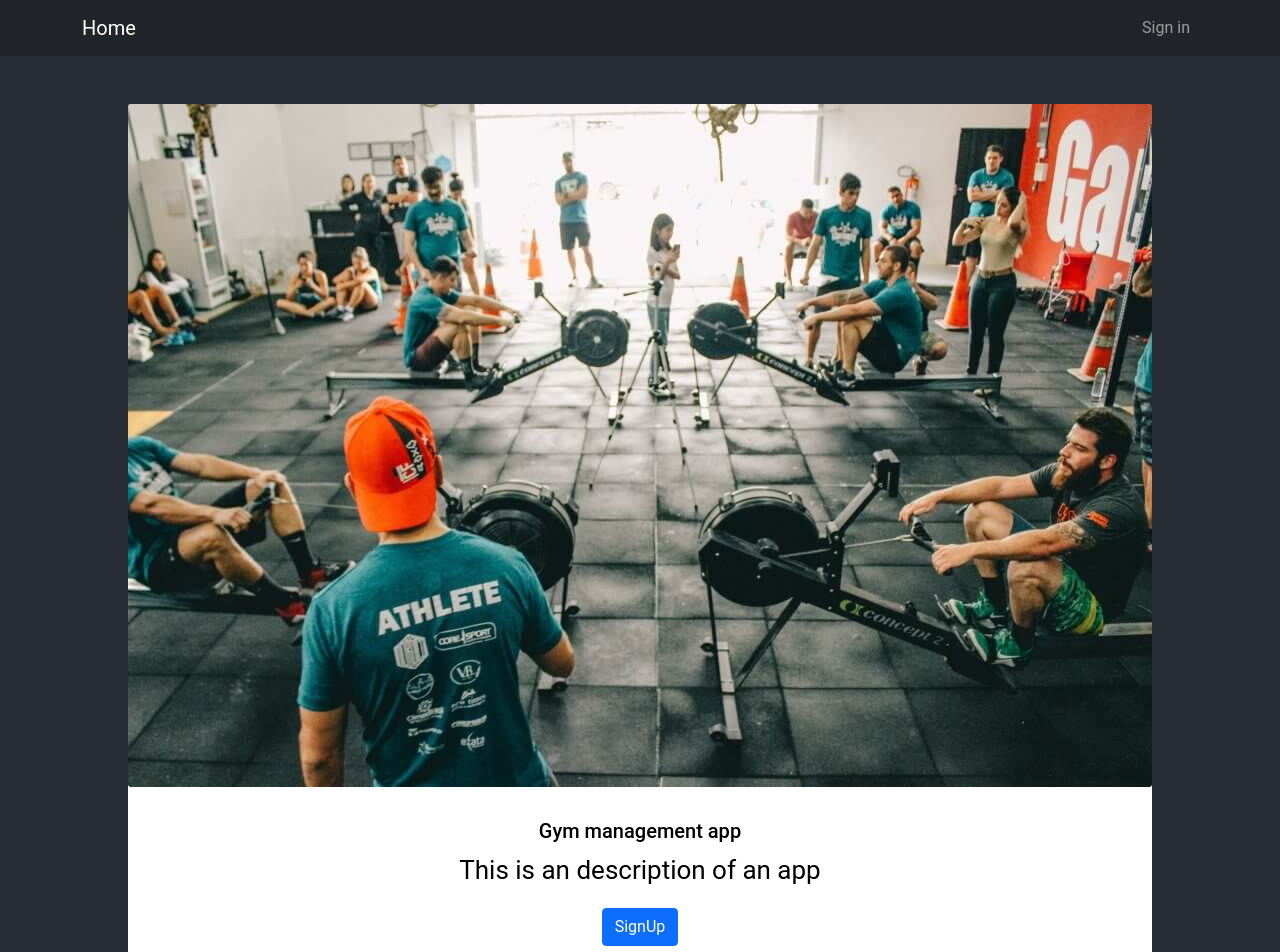
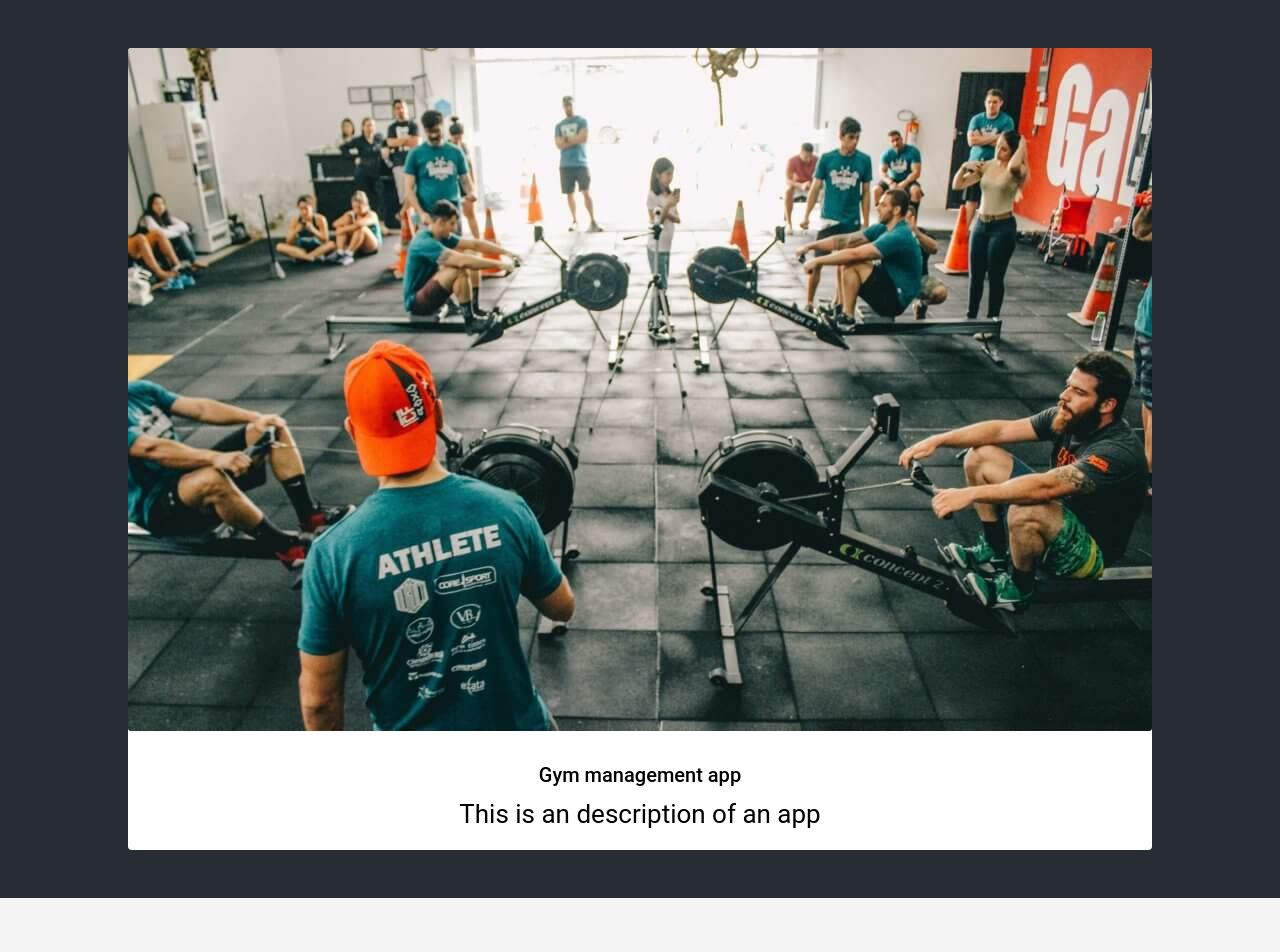
Before and after one commit to neu-seattle-cs5500-summer2022/project-SM22-LincolnCardosodeFaria-mikael1017-panmei-minhphan-UI, a React (Create React App) app: page / in a window 1280 px wide. Shown: the top 952 px of the page. After the commit the page ends 898 px from the top, so only its background shows below. Built offline with nearby package versions, Linux system fonts and the light colour scheme.

Commit message:
test deploy

```diff
--- a/src/App.js
+++ b/src/App.js
@@ -16,7 +16,7 @@ function App() {
   return (
     <div className="App">
       <Routes>
-        <Route exact path={"/"} element={<Homepage />}></Route>
+        <Route exact path={"/"} element={<Homepage />} />
         {/* <Route path="signup" element={<SignupPage />} />
         <Route path="login" element={<LoginPage />} />
         <Route path={"client/:id"} element={<ClientPage />} />
--- a/src/containers/HomePage.js
+++ b/src/containers/HomePage.js
@@ -1,28 +1,28 @@
 import React from "react";
-import { Navigate, useNavigate } from "react-router-dom";
+// import { Navigate, useNavigate } from "react-router-dom";
 import "bootstrap/dist/css/bootstrap.min.css";
 import { Button, Card } from "react-bootstrap";
 import cardImage from "../homepage_card.jpeg";
 import MyNavbar from "../components/Navbar.js";
 
 export default function Homepage() {
-  const navigate = useNavigate();
-  const goSignUp = () => {
-    navigate("/signup");
-  };
+  // const navigate = useNavigate();
+  // const goSignUp = () => {
+  //   navigate("/signup");
+  // };
 
   return (
     <div>
-      <MyNavbar></MyNavbar>
+      {/* <MyNavbar></MyNavbar> */}
       <header className="App-header">
         <Card className="m-5 border-0" style={{ color: "#000" }}>
           <Card.Img src={cardImage} />
           <Card.Body>
             <Card.Title>Gym management app</Card.Title>
             <Card.Text>This is an description of an app</Card.Text>
-            <Button variant="primary" onClick={goSignUp}>
+            {/* <Button variant="primary" onClick={goSignUp}>
               SignUp
-            </Button>
+            </Button> */}
           </Card.Body>
         </Card>
       </header>
```
Also changed, not shown: public/manifest.json.
